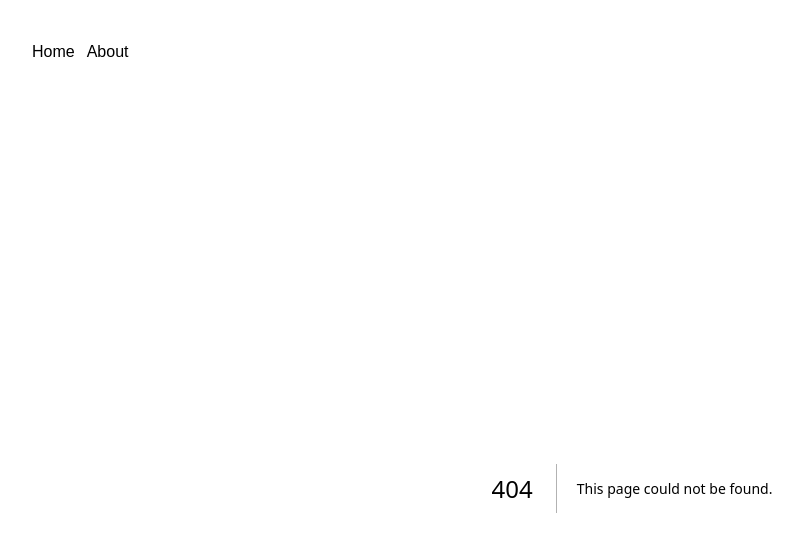
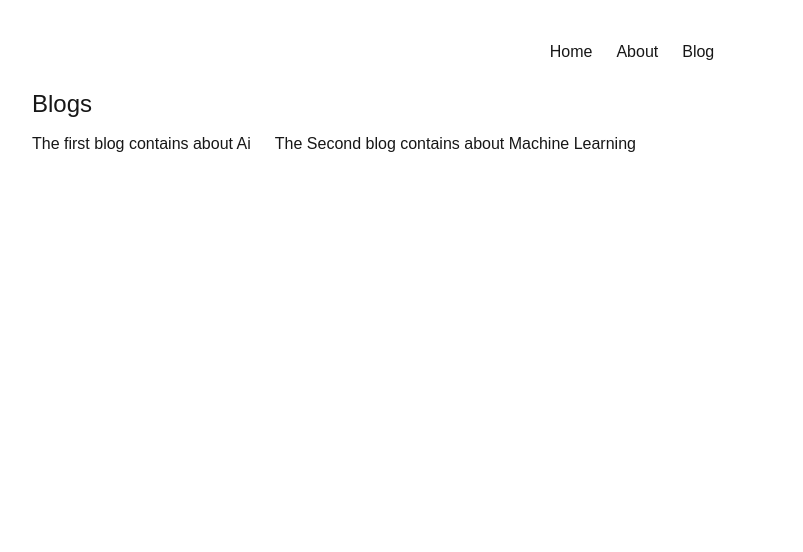
Before and after one commit to ashibullah/Explore-Next-Js, a Next.js app: page /blog in a window 1280 px wide. Before the commit this address had no page. Shown: the top 552 px of the page, without its empty margins (8-811 px from the left). Built offline with nearby package versions, Linux system fonts and the light colour scheme.

Commit message:
dynamic route

```diff
--- /dev/null
+++ b/app/blog/[id]/page.js
@@ -0,0 +1,12 @@
+import React from 'react';
+
+const BlogPage = ({params}) => {
+    console.log(params.id);
+    return (
+        <div>
+            This is page for blog. {params.id}
+        </div>
+    );
+};
+
+export default BlogPage;
--- /dev/null
+++ b/app/blog/page.js
@@ -0,0 +1,30 @@
+import Link from 'next/link';
+import React from 'react';
+// throw new Error('Failed to fetch data for About page');
+const blogs = [{
+    id:1,
+    tittle: 'The first blog contains about Ai',
+    description: 'Lorem ipsum dolor sit amet consectetur adipisicing elit. Corrupti, sint.',
+},{
+    id:2,
+    tittle: 'The Second blog contains about Machine Learning',
+    description: 'Lorem ipsum dolor sit amet consectetur adipisicing elit. Corrupti, sint.',
+}]
+const Blog = () => {
+    return (
+        <div>
+            <h1 className='text-2xl'>Blogs</h1>
+            <div className='flex gap-6 mt-3'>
+
+
+            {
+                blogs.map(blog=> <div key={blog.id}>
+                    <Link href={`/blog/${blog.id}`}>{blog.tittle}</Link>
+                </div>)
+            }
+        </div>
+        </div>
+    );
+};
+
+export default Blog;
--- a/app/layout.js
+++ b/app/layout.js
@@ -22,9 +22,10 @@ export default function RootLayout({ children }) {
     <html lang="en">
       <body className={`${geistSans.variable} ${geistMono.variable} antialiased p-10`}>
         <nav>
-          <ul className="flex gap-3">
+          <ul className="flex gap-6 items-center justify-center">
             <li><Link href="/">Home</Link></li>
             <li><Link href="/about">About</Link></li>
+            <li><Link href="/blog">Blog</Link></li>
           </ul>
         </nav>
         <div className="mt-6">
```
